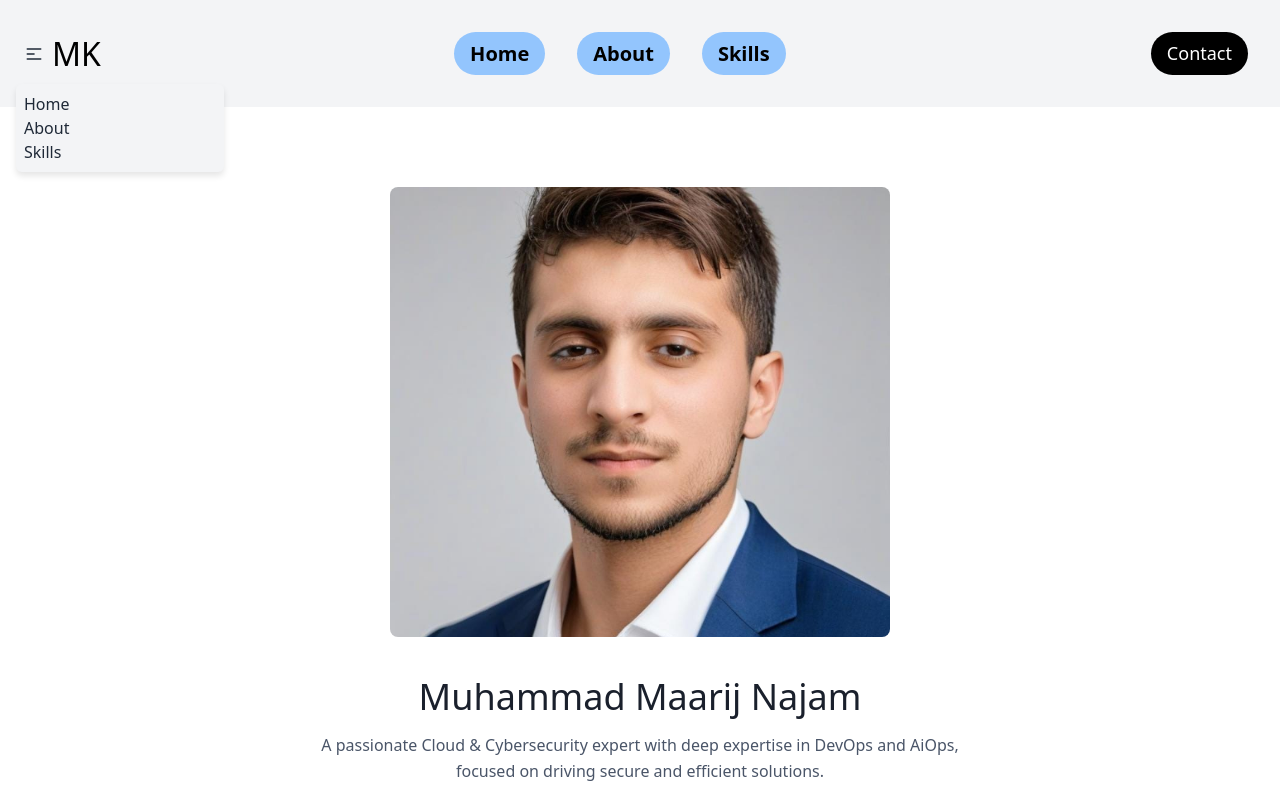
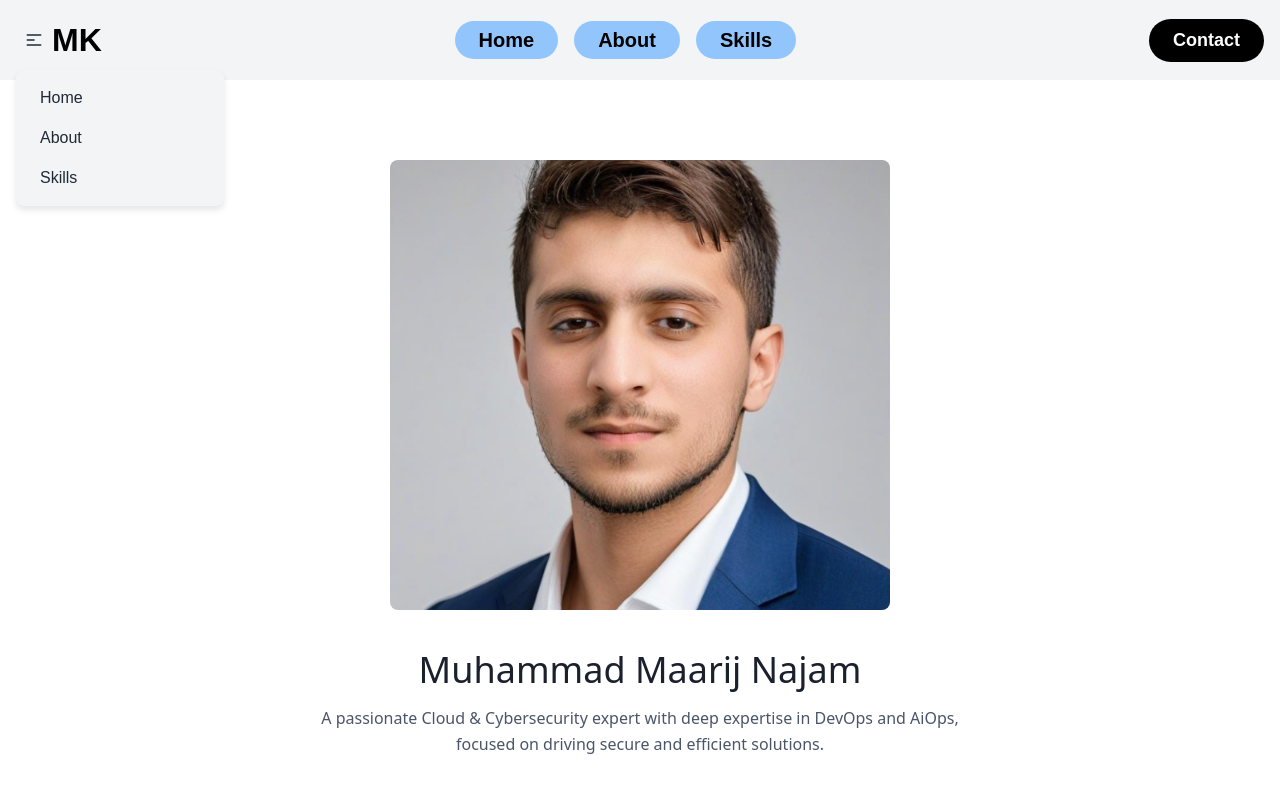
Before and after one commit to maarijkhan24/portfoliomk, a Next.js app: page / in a window 1280 px wide. Shown: the top 787 px of the page. Built offline with nearby package versions, Linux system fonts and the light colour scheme.

Commit message:
Nav.module.css

```diff
--- a/components/Nav.module.css
+++ b/components/Nav.module.css
@@ -4,6 +4,7 @@
   justify-content: space-between;
   background-color: #f3f4f6; /* bg-base-100 */
   padding: 1rem;
+  font-family: Arial, sans-serif;
 }
 
 .navbarStart {
@@ -25,25 +26,34 @@
 }
 
 .icon {
-  width: 1.25rem; /* h-5 */
-  height: 1.25rem; /* w-5 */
+  width: 1.25rem;
+  height: 1.25rem;
 }
 
 .dropdownMenu {
   position: absolute;
   top: 100%;
   left: 0;
-  background-color: #f3f4f6; /* bg-base-100 */
-  border-radius: 0.375rem; /* rounded-box */
+  background-color: #f3f4f6;
+  border-radius: 8px;
   box-shadow: 0 4px 6px rgba(0, 0, 0, 0.1);
-  width: 13rem; /* w-52 */
-  margin-top: 0.75rem; /* mt-3 */
+  width: 13rem;
+  margin-top: 0.75rem;
   padding: 0.5rem;
   z-index: 1;
 }
 
+.dropdownMenu li {
+  padding: 0.5rem 1rem;
+}
+
+.dropdownMenu li:hover {
+  background-color: #e0e7ff; /* Light blue hover */
+}
+
 .logo {
-  font-size: 2rem; /* text-4xl */
+  font-size: 2rem;
+  font-weight: bold;
   color: #000;
   text-decoration: none;
 }
@@ -61,23 +71,23 @@
 
 .navMenu {
   display: flex;
-  font-weight: 600; /* font-semibold */
-  padding-left: 0.25rem; /* px-1 */
+  gap: 1rem;
 }
 
 .navLink {
-  font-size: 1.25rem; /* text-xl */
-  background-color: #93c5fd; /* bg-blue-300 */
+  font-size: 1.25rem;
+  font-weight: bold;
+  background-color: #93c5fd;
   color: #000;
-  border-radius: 9999px; /* rounded-full */
-  padding: 0.5rem 1rem; /* p-2 pr-4 pl-4 */
-  margin: 1rem; /* m-4 */
+  border-radius: 9999px;
+  padding: 0.5rem 1.5rem;
   text-decoration: none;
   transition: background-color 0.2s;
 }
 
 .navLink:hover {
   background-color: #3b82f6;
+  color: #fff;
 }
 
 .navbarEnd {
@@ -86,12 +96,12 @@
 }
 
 .contactButton {
-  font-size: 1.125rem; /* text-1xl */
+  font-size: 1.125rem;
+  font-weight: bold;
   background-color: #000;
   color: #fff;
-  border-radius: 9999px; /* rounded-full */
-  padding: 0.5rem 1rem; /* p-2 pr-4 pl-4 */
-  margin: 1rem; /* m-4 */
+  border-radius: 9999px;
+  padding: 0.5rem 1.5rem;
   text-decoration: none;
   transition: background-color 0.2s;
 }
```
